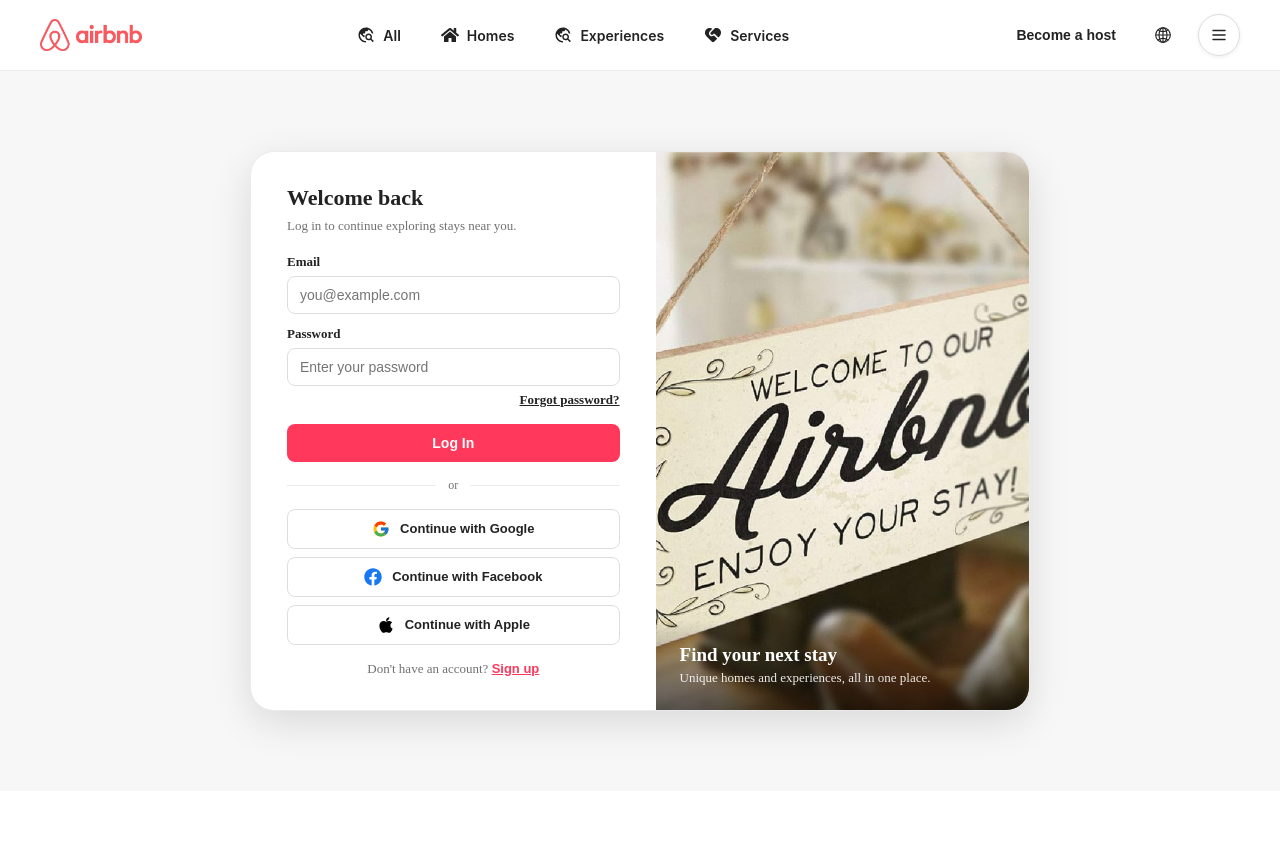
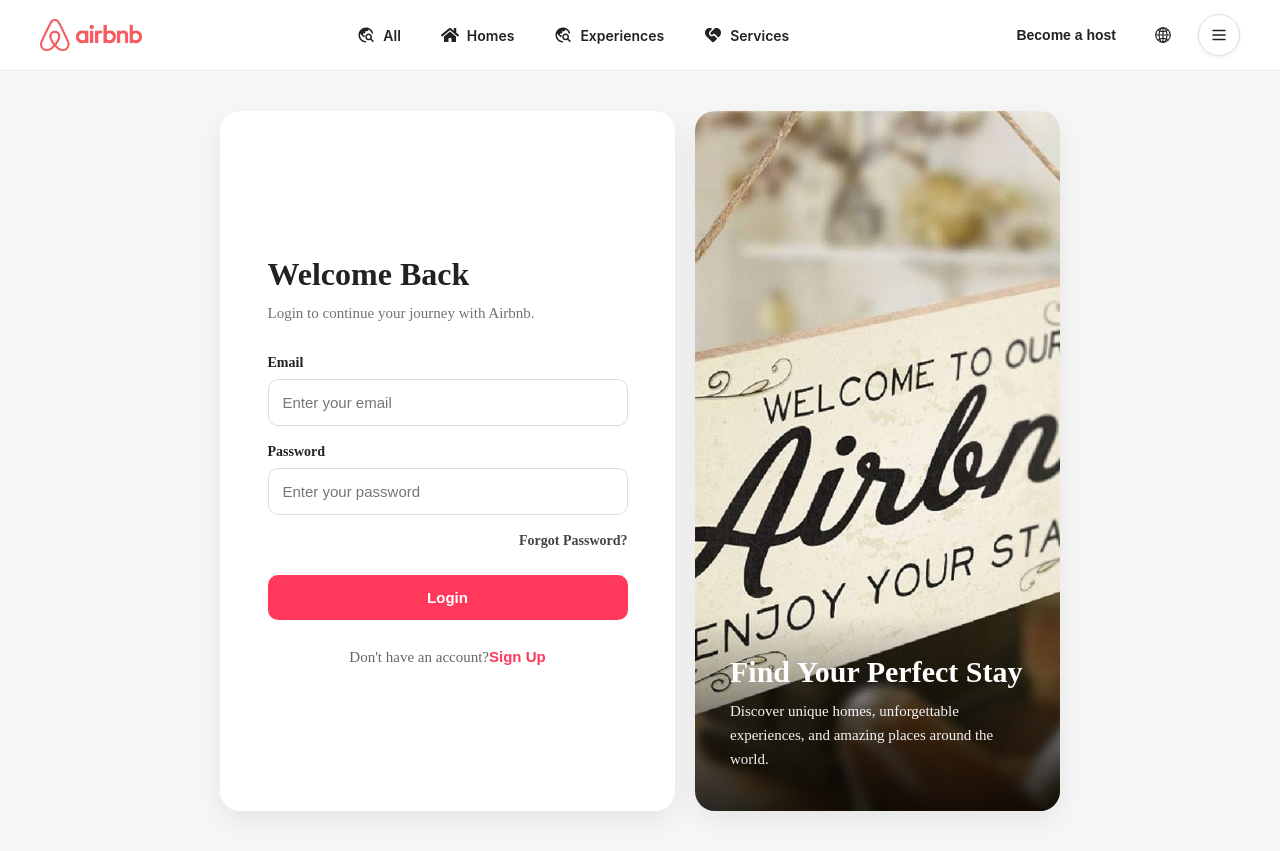
Before and after one commit to ukumairkhan077-max/Travel-agency--Airbnb, a React (Vite) app in the folder Airbnb-second-project/frontend/: page /login in a window 1280 px wide. Before the commit the page ends 800 px from the top, so only its background shows below. Built offline with nearby package versions, Linux system fonts and the light colour scheme.

Commit message:
fix the login sign up page

```diff
--- a/Airbnb-second-project/frontend/src/pages/Login.jsx
+++ b/Airbnb-second-project/frontend/src/pages/Login.jsx
@@ -2,16 +2,13 @@
 import { Link } from "react-router-dom";
 import Navbar from "../components/navbar";
 import signupImage from "../assets/images/signup.png";
-
-import { FcGoogle } from "react-icons/fc";
-import { FaFacebook, FaApple } from "react-icons/fa";
 
 function Login() {
   const [isLogin, setIsLogin] = useState(true);
 
   function handleSubmit(e) {
     e.preventDefault();
-    // Hook this up to your auth API / backend route here
+
     console.log(isLogin ? "Logging in..." : "Signing up...");
   }
 
@@ -20,31 +17,31 @@
       <Navbar variant="full" />
 
       <div className="auth-page">
+
         <div className="auth-card">
 
-        {/* Left Container - Form */}
+          {/* Left Card */}
 
           <div className="auth-left">
 
             <div className="auth-form-wrap">
 
               <h1 className="auth-title">
-              {isLogin ? "Welcome back" : "Create your account"}
+                {isLogin ? "Welcome Back" : "Create Account"}
               </h1>
 
               <p className="auth-subtitle">
                 {isLogin
-                ? "Log in to continue exploring stays near you."
-                : "Sign up to start booking unique homes and experiences."}
+                  ? "Login to continue your journey with Airbnb."
+                  : "Sign up and start exploring unique stays around the world."}
               </p>
 
               <form className="auth-form" onSubmit={handleSubmit}>
 
                 {!isLogin && (
                   <div className="input-group">
-                  <label htmlFor="fullname">Full Name</label>
+                    <label>Full Name</label>
                     <input
-                    id="fullname"
                       type="text"
                       placeholder="Enter your full name"
                       required
@@ -53,19 +50,17 @@
                 )}
 
                 <div className="input-group">
-                <label htmlFor="email">Email</label>
+                  <label>Email</label>
                   <input
-                  id="email"
                     type="email"
-                  placeholder="you@example.com"
+                    placeholder="Enter your email"
                     required
                   />
                 </div>
 
                 <div className="input-group">
-                <label htmlFor="password">Password</label>
+                  <label>Password</label>
                   <input
-                  id="password"
                     type="password"
                     placeholder="Enter your password"
                     required
@@ -74,77 +69,79 @@
 
                 {!isLogin && (
                   <div className="input-group">
-                  <label htmlFor="confirmPassword">Confirm Password</label>
+                    <label>Confirm Password</label>
                     <input
-                    id="confirmPassword"
                       type="password"
-                    placeholder="Re-enter your password"
+                      placeholder="Confirm password"
                       required
                     />
                   </div>
                 )}
 
                 {isLogin && (
-                <Link to="/forgot-password" className="forgot-link">
-                  Forgot password?
+                  <Link
+                    to="/forgot-password"
+                    className="forgot-link"
+                  >
+                    Forgot Password?
                   </Link>
                 )}
 
-              <button type="submit" className="auth-submit-btn">
-                {isLogin ? "Log In" : "Sign Up"}
+                <button
+                  type="submit"
+                  className="auth-submit-btn"
+                >
+                  {isLogin ? "Login" : "Create Account"}
                 </button>
 
               </form>
 
-            <div className="auth-divider">
-              <span>or</span>
-            </div>
+              <p className="auth-toggle-text">
 
-            <div className="social-buttons">
+                {isLogin
+                  ? "Don't have an account?"
+                  : "Already have an account?"}
 
-              <button className="social-btn">
-                <FcGoogle className="social-icon" />
-                Continue with Google
-              </button>
-
-              <button className="social-btn">
-                <FaFacebook className="social-icon facebook" />
-                Continue with Facebook
-              </button>
-
-              <button className="social-btn">
-                <FaApple className="social-icon apple" />
-                Continue with Apple
-              </button>
-
-            </div>
-
-            <p className="auth-toggle-text">
-              {isLogin ? "Don't have an account?" : "Already have an account?"}{" "}
                 <button
                   type="button"
                   className="auth-toggle-btn"
-                onClick={() => setIsLogin((prev) => !prev)}
+                  onClick={() => setIsLogin(!isLogin)}
                 >
-                {isLogin ? "Sign up" : "Log in"}
+                  {isLogin ? " Sign Up" : " Login"}
                 </button>
+
               </p>
 
             </div>
 
           </div>
 
-        {/* Right Container - Image */}
+          {/* Right Card */}
 
           <div className="auth-right">
-          <img src={signupImage} alt="Airbnb host welcoming guests" />
+
+            <img
+              src={signupImage}
+              alt="Airbnb"
+            />
+
             <div className="auth-right-overlay">
-            <h2>Find your next stay</h2>
-            <p>Unique homes and experiences, all in one place.</p>
-          </div>
+
+              <h2>
+                Find Your Perfect Stay
+              </h2>
+
+              <p>
+                Discover unique homes, unforgettable experiences,
+                and amazing places around the world.
+              </p>
+
             </div>
 
           </div>
+
+        </div>
+
       </div>
     </>
   );
--- a/Airbnb-second-project/frontend/src/styles/login.css
+++ b/Airbnb-second-project/frontend/src/styles/login.css
@@ -1,301 +1,418 @@
-/* login.css */
+/* ==========================================
+   LOGIN PAGE
+========================================== */
+
+*{
+    margin:0;
+    padding:0;
+    box-sizing:border-box;
+}
 
 .auth-page{
-    display: flex;
-    align-items: center;
-    justify-content: center;
 
-    min-height: calc(100vh - 80px); /* full height minus navbar */
-    width: 100%;
+    width:100%;
+    min-height:calc(100vh - 80px);
 
-    background: #f7f7f7;
-    padding: 40px 20px;
+    display:flex;
+    justify-content:center;
+    align-items:center;
+
+    padding:40px;
+
+    background:#f7f7f7;
 }
 
-/* ---------- Card: both panels live inside this bordered, shadowed box ---------- */
+/* ==========================================
+   MAIN CONTAINER
+========================================== */
 
 .auth-card{
-    display: flex;
 
-    width: 100%;
-    max-width: 780px;
-    height: 560px;
-    max-height: 85vh;
+    width:60%;
+    min-height:700px;
 
-    background: #fff;
-    border: 1px solid #ebebeb;
-    border-radius: 24px;
-    box-shadow: 0 12px 40px rgba(0, 0, 0, .12);
+    display:flex;
+    gap:20px;
 
-    overflow: hidden;
+    background:transparent;
 }
 
-/* ---------- Left: Form ---------- */
+/* ==========================================
+   LEFT CONTAINER
+========================================== */
 
 .auth-left{
-    flex: 1 1 52%;
-    display: flex;
-    align-items: center;
-    justify-content: center;
 
-    padding: 36px;
-    overflow-y: auto;
+    flex:1;
+
+    background:#ffffff;
+
+    border-radius:20px;
+
+    box-shadow:0 10px 30px rgba(0,0,0,.08);
+
+    display:flex;
+    justify-content:center;
+    align-items:center;
+
+    padding:45px;
+
+    /* Removed scrollbar */
+    overflow:hidden;
 }
 
 .auth-form-wrap{
-    width: 100%;
-    max-width: 340px;
+
+    width:100%;
+    max-width:360px;
 }
 
 .auth-title{
-    font-size: 22px;
-    font-weight: 700;
-    color: #222222;
-    margin-bottom: 6px;
+
+    font-size:32px;
+    font-weight:700;
+    color:#222;
+
+    margin-bottom:8px;
 }
 
 .auth-subtitle{
-    font-size: 13px;
-    color: #717171;
-    margin-bottom: 18px;
-    line-height: 1.4;
+
+    font-size:15px;
+    color:#717171;
+
+    line-height:1.6;
+
+    margin-bottom:30px;
 }
 
 .auth-form{
-    display: flex;
-    flex-direction: column;
-    gap: 12px;
+
+    display:flex;
+    flex-direction:column;
+
+    gap:18px;
 }
 
 .input-group{
-    display: flex;
-    flex-direction: column;
-    gap: 6px;
+
+    display:flex;
+    flex-direction:column;
+
+    gap:8px;
 }
 
 .input-group label{
-    font-size: 13px;
-    font-weight: 600;
-    color: #222222;
+
+    font-size:14px;
+    font-weight:600;
+    color:#222;
 }
 
 .input-group input{
-    padding: 10px 12px;
 
-    border: 1px solid #dddddd;
-    border-radius: 8px;
+    width:100%;
 
-    font-size: 14px;
-    color: #222222;
+    padding:14px;
 
-    outline: none;
+    border:1px solid #dddddd;
+    border-radius:10px;
 
-    transition: border-color .2s ease, box-shadow .2s ease;
+    outline:none;
+
+    font-size:15px;
+
+    transition:.3s;
 }
 
 .input-group input:focus{
-    border-color: #FF385C;
-    box-shadow: 0 0 0 3px rgba(255, 56, 92, 0.12);
+
+    border-color:#ff385c;
+
+    box-shadow:0 0 0 3px rgba(255,56,92,.12);
 }
 
 .forgot-link{
-    align-self: flex-end;
-    margin-top: -6px;
 
-    font-size: 13px;
-    font-weight: 600;
-    color: #222222;
-    text-decoration: underline;
+    text-align:right;
+
+    text-decoration:none;
+
+    color:#444;
+
+    font-size:14px;
+    font-weight:600;
+}
+
+.forgot-link:hover{
+
+    text-decoration:underline;
 }
 
 .auth-submit-btn{
-    margin-top: 4px;
 
-    padding: 11px;
+    margin-top:8px;
 
-    background: #FF385C;
-    color: white;
+    padding:14px;
 
-    border: none;
-    border-radius: 8px;
+    border:none;
+    border-radius:10px;
 
-    font-size: 14px;
-    font-weight: 600;
+    background:#ff385c;
+    color:white;
 
-    cursor: pointer;
+    font-size:15px;
+    font-weight:600;
 
-    transition: background .2s ease, transform .15s ease;
+    cursor:pointer;
+
+    transition:.3s;
 }
 
 .auth-submit-btn:hover{
-    background: #E31C5F;
-    transform: translateY(-1px);
-}
 
-.auth-divider{
-    display: flex;
-    align-items: center;
-    text-align: center;
+    background:#e31c5f;
 
-    margin: 16px 0;
-
-    color: #717171;
-    font-size: 12px;
-}
-
-.auth-divider::before,
-.auth-divider::after{
-    content: "";
-    flex: 1;
-    height: 1px;
-    background: #ebebeb;
-}
-
-.auth-divider span{
-    padding: 0 12px;
-}
-
-.social-buttons{
-    display: flex;
-    flex-direction: column;
-    gap: 8px;
-}
-
-.social-btn{
-    display: flex;
-    align-items: center;
-    justify-content: center;
-    gap: 10px;
-
-    padding: 10px;
-
-    background: white;
-    border: 1px solid #dddddd;
-    border-radius: 8px;
-
-    font-size: 13px;
-    font-weight: 600;
-    color: #222222;
-
-    cursor: pointer;
-
-    transition: background .2s ease, box-shadow .2s ease;
-}
-
-.social-btn:hover{
-    background: #f7f7f7;
-    box-shadow: 0 2px 6px rgba(0,0,0,.08);
-}
-
-.social-icon{
-    font-size: 18px;
-}
-
-.social-icon.facebook{
-    color: #1877F2;
-}
-
-.social-icon.apple{
-    color: #000000;
+    transform:translateY(-2px);
 }
 
 .auth-toggle-text{
-    margin-top: 16px;
 
-    text-align: center;
+    margin-top:28px;
 
-    font-size: 13px;
-    color: #717171;
+    text-align:center;
+
+    font-size:15px;
+
+    color:#666;
 }
 
 .auth-toggle-btn{
-    background: none;
-    border: none;
 
-    font-size: 13px;
-    font-weight: 700;
-    color: #FF385C;
+    border:none;
+    background:none;
 
-    cursor: pointer;
-    text-decoration: underline;
+    color:#ff385c;
+
+    font-size:15px;
+    font-weight:700;
+
+    cursor:pointer;
 }
 
-/* ---------- Right: Image ---------- */
+.auth-toggle-btn:hover{
+
+    text-decoration:underline;
+}
+/* ==========================================
+   RIGHT CONTAINER
+========================================== */
 
 .auth-right{
-    position: relative;
 
-    flex: 1 1 48%;
+    flex:1;
 
-    display: flex;
-    align-items: flex-end;
+    position:relative;
 
-    overflow: hidden;
+    overflow:hidden;
+
+    border-radius:20px;
+
+    box-shadow:0 10px 30px rgba(0,0,0,.08);
+
+    background:#ffffff;
 }
 
 .auth-right img{
-    position: absolute;
-    inset: 0;
 
-    width: 100%;
-    height: 100%;
+    width:100%;
+    height:100%;
 
-    object-fit: cover;
+    object-fit:cover;
+
+    display:block;
 }
 
 .auth-right-overlay{
-    position: relative;
-    z-index: 2;
 
-    width: 100%;
+    position:absolute;
 
-    padding: 24px;
+    left:0;
+    right:0;
+    bottom:0;
 
-    background: linear-gradient(to top, rgba(0,0,0,.6), rgba(0,0,0,0));
+    padding:40px 35px;
 
-    color: white;
+    color:#ffffff;
+
+    background:linear-gradient(
+        to top,
+        rgba(0,0,0,.80),
+        rgba(0,0,0,.45),
+        rgba(0,0,0,0)
+    );
 }
 
 .auth-right-overlay h2{
-    font-size: 19px;
-    font-weight: 700;
-    margin-bottom: 4px;
+
+    font-size:30px;
+    font-weight:700;
+
+    margin-bottom:10px;
 }
 
 .auth-right-overlay p{
-    font-size: 13px;
-    font-weight: 400;
-    opacity: .9;
+
+    font-size:15px;
+
+    line-height:1.6;
+
+    opacity:.95;
 }
 
-/* ---------- Responsive ---------- */
+/* ==========================================
+   LARGE LAPTOPS
+========================================== */
 
-@media (max-width: 700px){
+@media (max-width:1400px){
+
+    .auth-card{
+
+        width:70%;
+    }
+
+}
+
+/* ==========================================
+   LAPTOPS
+========================================== */
+
+@media (max-width:1200px){
+
+    .auth-card{
+
+        width:80%;
+    }
+
+}
+
+/* ==========================================
+   TABLETS
+========================================== */
+
+@media (max-width:992px){
 
     .auth-page{
-        padding: 0;
-        align-items: stretch;
+
+        padding:30px;
     }
 
     .auth-card{
-        flex-direction: column;
-        width: 100%;
-        max-width: 100%;
-        height: auto;
-        max-height: none;
-        border-radius: 0;
-        border: none;
-        box-shadow: none;
+
+        width:95%;
+
+        min-height:auto;
+
+        flex-direction:column;
+
+        gap:20px;
+    }
+
+    .auth-left,
+    .auth-right{
+
+        width:100%;
+    }
+
+    .auth-left{
+
+        padding:35px;
     }
 
     .auth-right{
-        min-height: 200px;
-        order: -1;
-        flex: none;
+
+        height:350px;
+    }
+
+}
+
+/* ==========================================
+   MOBILE
+========================================== */
+
+@media (max-width:768px){
+
+    .auth-page{
+
+        padding:20px;
     }
 
     .auth-left{
-        padding: 32px 24px;
-        overflow-y: visible;
+
+        padding:25px;
     }
+
+    .auth-form-wrap{
+
+        max-width:100%;
+    }
+
+    .auth-title{
+
+        font-size:26px;
+    }
+
+    .auth-subtitle{
+
+        font-size:14px;
+    }
+
+    .auth-right{
+
+        height:260px;
+    }
+
+    .auth-right-overlay{
+
+        padding:25px;
+    }
+
+    .auth-right-overlay h2{
+
+        font-size:22px;
+    }
+
+    .auth-right-overlay p{
+
+        font-size:14px;
+    }
+
 }
+
+/* ==========================================
+   SMALL MOBILE
+========================================== */
+
+@media (max-width:480px){
+
+    .auth-page{
+
+        padding:15px;
+    }
+
+    .auth-left{
+
+        padding:20px;
+    }
+
+    .auth-title{
+
+        font-size:22px;
+    }
+
+    .auth-submit-btn{
+
+        padding:12px;
+    }
+
+}
```
Lines whose indentation alone changed are shown as unchanged.
